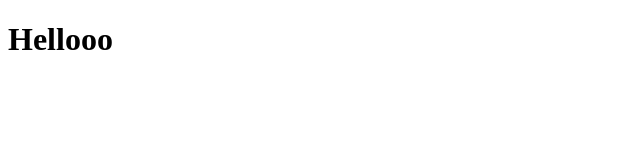
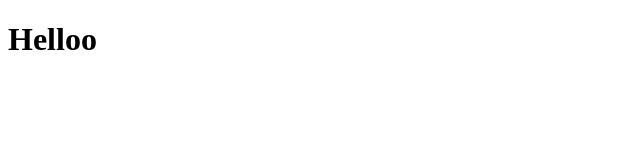
Before and after one commit to WestinOU/WestinOU.github.io, a plain HTML site: page index.html in a window 1280 px wide. Shown: the full height of the page, 0-640 px from the left. Drawn offline with Linux system fonts and the light colour scheme.

Commit message:
Update index.html

```diff
--- a/index.html
+++ b/index.html
@@ -4,6 +4,6 @@
 <title>Hellow Worlldd</title>
 </head>
 <body>
-<h1>Hellooo</h1>
+<h1>Helloo</h1>
 </body>
 </html>
```
